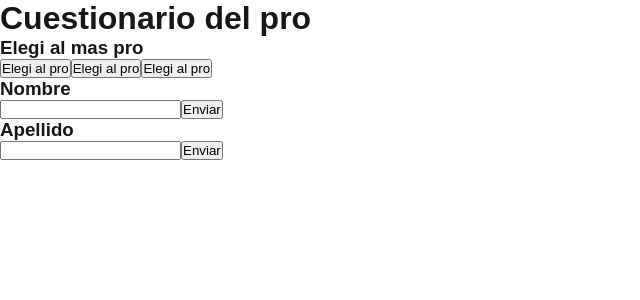
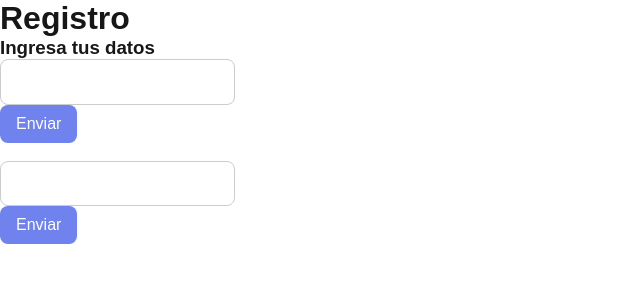
Before and after one commit to luarrufat/Trabajo-Pr-ctico---Creaci-n-de-chat-g17, a Next.js app in the folder front/: page /login in a window 1280 px wide. Shown: the top 300 px of the page, without its empty margins (0-640 px from the left). Built offline with nearby package versions, Linux system fonts and the light colour scheme.

Commit message:
empezamos la pagina del login
Co-Authored-By: pilar01-s <179726315+pilar01-s@users.noreply.github.com>

```diff
--- a/front/src/app/login/page.js
+++ b/front/src/app/login/page.js
@@ -1,30 +1,23 @@
 "use client"
 
-import Boton from "@/componentes/Boton"
+import Boton1 from "@/componentes/Boton1"
 import Form from "@/componentes/Form"
+import Input from "@/componentes/Input"
 import Title from "@/componentes/Title"
 export default function loginPage(){
 
-    function imprimir() {
-        console.log("Mati pro")
-    }
-
-    function imprimirOtraCosa() {
-        console.log("Lu pro")
-    }
-
-    function imprimirOtraCosa2() {
-        console.log("Ju pro")
-    }
-
     return (
         <>
-            <Title texto="Cuestionario del pro"></Title>
-            <h3>Elegi al mas pro</h3>
-            <Boton pro={imprimir}></Boton>
-            <Boton pro={imprimirOtraCosa}></Boton>
-            <Boton pro={imprimirOtraCosa2}></Boton>
-            <Form></Form>
+            <Title texto="Registro"></Title>
+            <h3>Ingresa tus datos</h3>
+            <Input color={"registro"}></Input>
+            <br></br>
+            <Boton1 type={"text"} texto={"Enviar"} color={"wpp"}>Enviar</Boton1>
+            <br></br>
+            <br></br>
+            <Input color={"registro"}></Input>
+            <br></br>
+            <Boton1 type={"text"} texto={"Enviar"} color={"wpp"}></Boton1>
         </>
     )
 }
--- a/front/src/componentes/Boton1.js
+++ b/front/src/componentes/Boton1.js
@@ -1,9 +1,16 @@
 "use client";
+import clsx from "clsx";
+import styles from "@/componentes/Boton1.module.css"
 
 export default function Boton(props) {
     return (
-        <button className="boton-wpp" onClick={onClick} type={type}>
-            {lalal}
-        </button>
+        <button onClick={props.onClick} type={props.type} className={
+            clsx(
+                {
+                    [styles.wpp]: props.color == "wpp",
+
+                }
+            )
+        }>{props.texto}</button>
     );
 }
--- a/front/src/componentes/Boton1.module.css
+++ b/front/src/componentes/Boton1.module.css
@@ -1,4 +1,4 @@
-.boton-wpp {
+.wpp {
     background-color: #6f82ee;
     color: white;
     padding: 10px 16px;
@@ -8,3 +8,6 @@
     cursor: pointer;
     transition: background-color 0.3s ease;
 }
+.wpp :hover{
+    background-color: #5364c4;
+}
--- a/front/src/componentes/Input.js
+++ b/front/src/componentes/Input.js
@@ -1,9 +1,17 @@
 "use client"
-
+import clsx from "clsx";
+import styles from "@/componentes/Input.module.css"
 export default function Input(props) {
     return (
         <>
-           <input type={props.type} onChange={props.respuesta}></input>
+           <input type={props.type} onChange={props.onChange}className={
+            clsx(
+                {
+                    [styles.registro]: props.color == "registro",
+
+                }
+            )
+        }></input>
         </>
     )
 }
--- /dev/null
+++ b/front/src/componentes/Input.module.css
@@ -0,0 +1,8 @@
+.registro{
+    border-color: #9591ae;
+    color: #333;
+    border: 1px solid #ccc;
+    border-radius: 8px;
+    padding: 0.8rem;
+    font-size: 1rem;
+}
```
